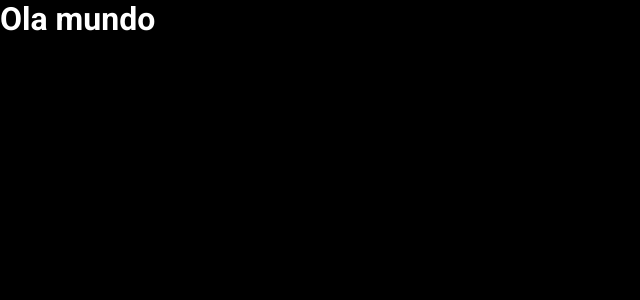
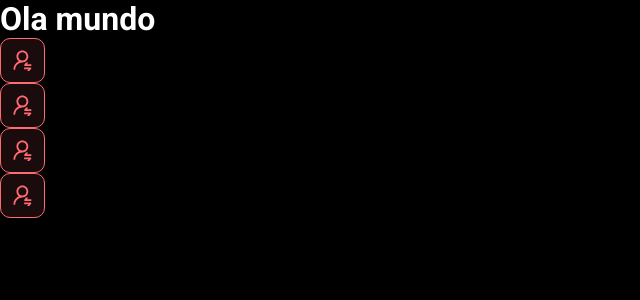
Before and after one commit to MQueirozD/desmeta, a React (Vite) app in the folder frontend/: page / in a window 1280 px wide. Shown: the top 300 px of the page, without its empty margins (0-640 px from the left). Built offline with nearby package versions, Linux system fonts and the light colour scheme.

Commit message:
First component

```diff
--- a/frontend/src/App.tsx
+++ b/frontend/src/App.tsx
@@ -1,7 +1,14 @@
+import NotificationButton from "./componetes/NotificationButton"
+
 function App() {
  return(
+  <>
   <h1>Ola mundo</h1>
-
+  <NotificationButton/>
+  <NotificationButton/>
+  <NotificationButton/>
+  <NotificationButton/>
+  </>
  )
 }
 
--- /dev/null
+++ b/frontend/src/componetes/NotificationButton/index.tsx
@@ -0,0 +1,15 @@
+import icon from '../../assets/img/notification-icon.svg'
+import './styles.css'
+
+function NotificationButton() {
+    return (
+        <>
+            <div className="dsmeta-red-btn">
+                <img src={icon} alt="Notificar" />
+            </div>
+
+        </>
+    )
+}
+
+export default NotificationButton
--- /dev/null
+++ b/frontend/src/componetes/NotificationButton/styles.css
@@ -0,0 +1,20 @@
+.dsmeta-red-btn-container {
+    display: flex;
+    justify-content: center;
+}
+
+.dsmeta-red-btn {
+  height: 45px;
+  width: 45px;
+  background: rgba(255, 107, 114, 0.1);
+  border: 1px solid #ff6b72;
+  border-radius: 10px;
+  display: flex;
+  align-items: center;
+  justify-content: center;
+  cursor: pointer;
+}
+
+.dsmeta-red-btn img {
+    width: 19px;
+}
```
Also changed, not shown: frontend/src/assets/img/notification-icon.svg (added).
